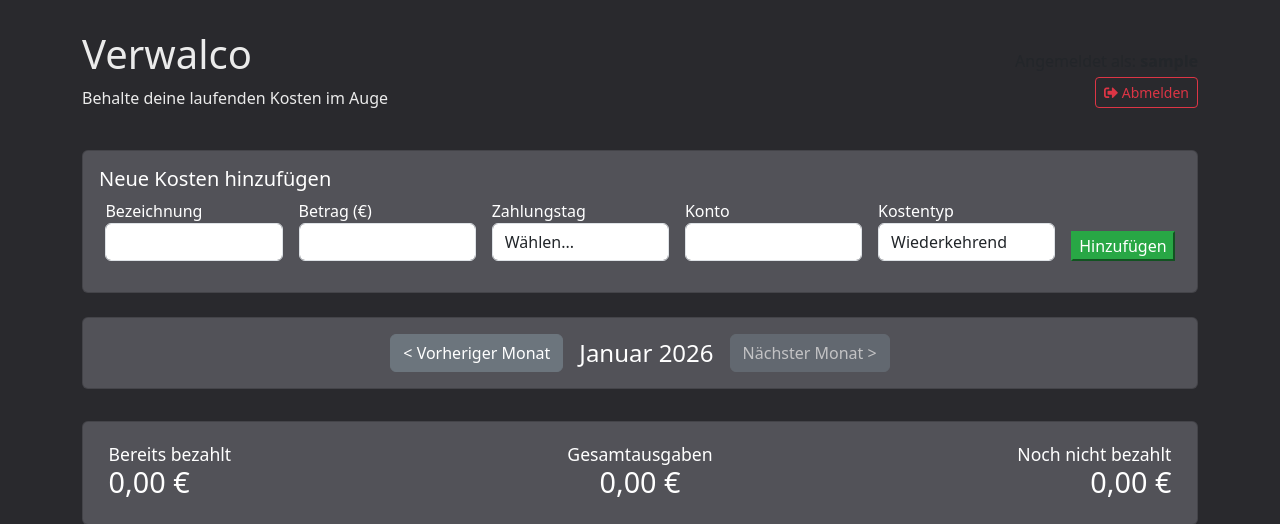
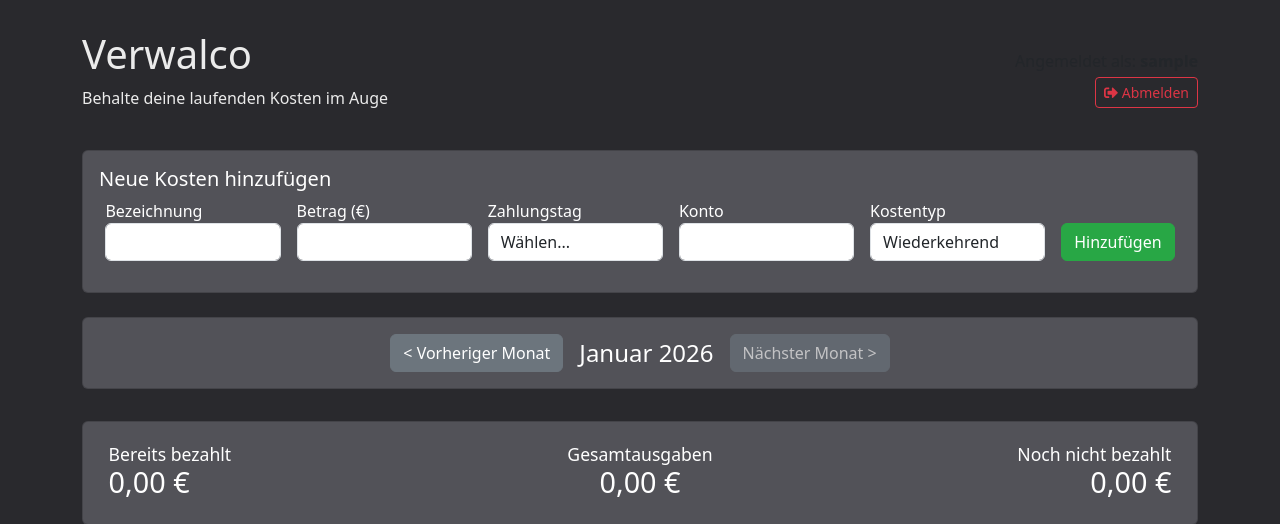
Before and after one commit to NovaRecords/Verwalco, a Flask app: page / in a window 1280 px wide. Shown: the top 524 px of the page. Run offline with Flask 3, Linux system fonts and the light colour scheme; the visitor is signed in with stand-in values (Sample User, id 1); data comes from the database, SQL or seed files in the repository; data that the repository does not hold is empty.

Commit message:
Fix add button styling - use Bootstrap btn class with custom colors

```diff
--- a/templates/index.html
+++ b/templates/index.html
@@ -67,7 +67,7 @@
                         </div>
                         <div class="col-auto">
                             <div class="form-group">
-                                <button type="submit" class="btn-add">Hinzufügen</button>
+                                <button type="submit" class="btn btn-add">Hinzufügen</button>
                             </div>
                         </div>
                     </div>
```
